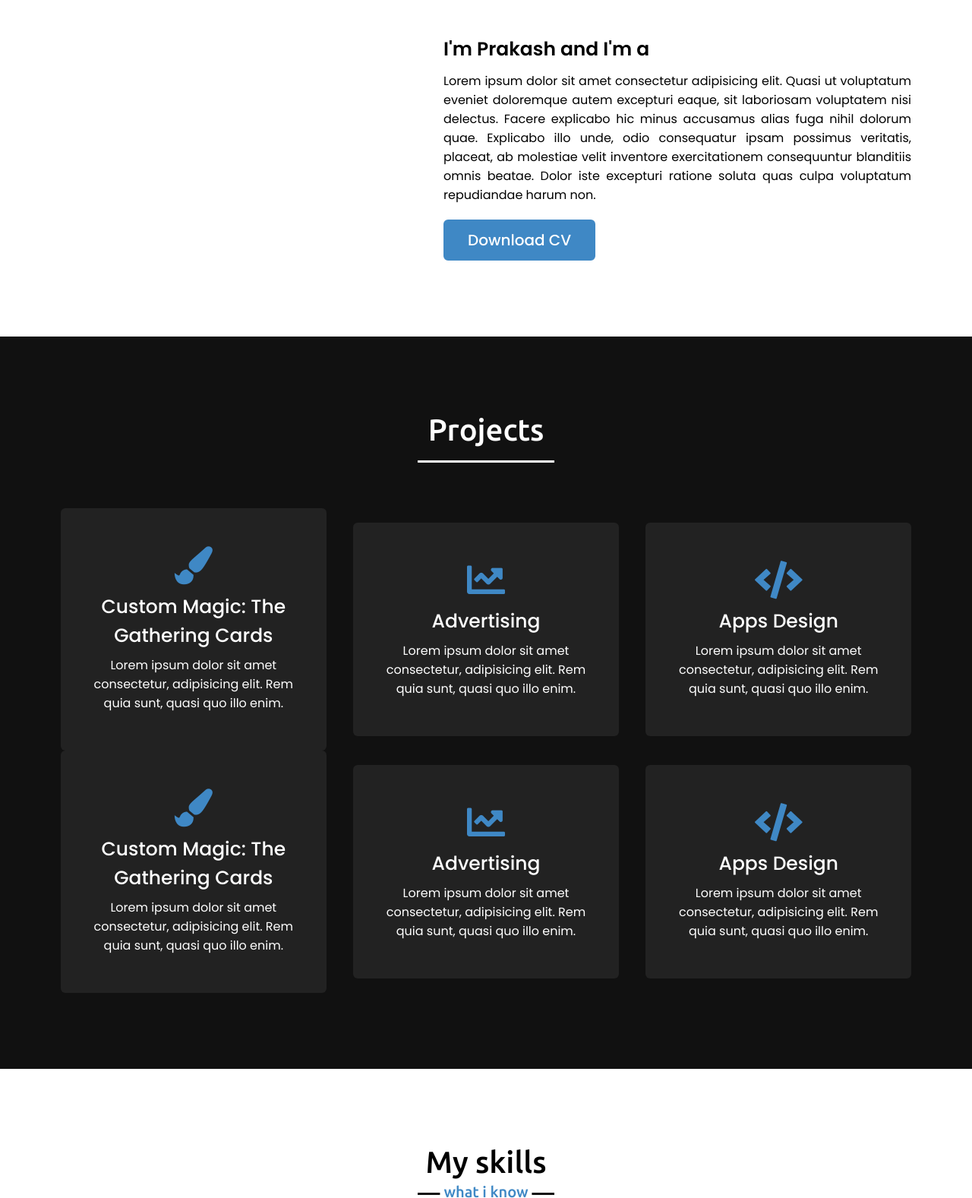
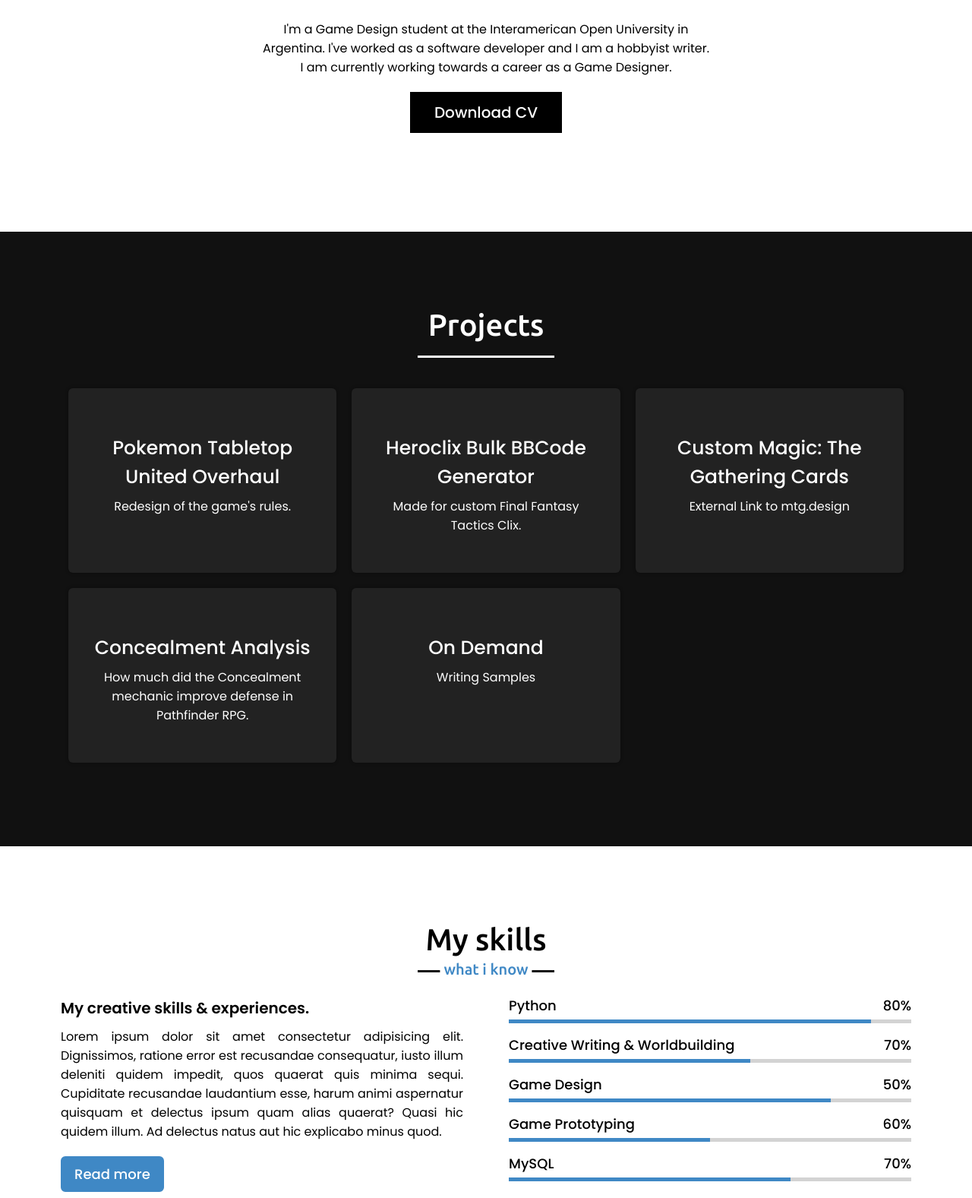
Before and after one commit to pilgrim9/pilgrim9.github.io, a plain HTML site: page index.html in a window 1280 px wide. Shown: the part 980-2557 px from the top of the page at 76% size. Drawn offline with nearby package versions, Linux system fonts and the light colour scheme.

Commit message:
Updated personal section

```diff
--- a/index.html
+++ b/index.html
@@ -20,7 +20,7 @@
     </div>
     <nav class="navbar">
         <div class="max-width">
-            <div class="logo"><a href="#">Manuel</a></div>
+            <div class="logo"><a href="#">Manuel Gorostiaga</a></div>
             <ul class="menu">
                 <li><a href="#home" class="menu-btn">Home</a></li>
                 <li><a href="#about" class="menu-btn">About</a></li>
@@ -39,7 +39,7 @@
         <div class="max-width">
             <div class="home-content">
                 <div class="text-2">Manuel Gorostiaga</div>
-                <div class="text-3">Game Designer, Developer, Writer</div>
+                <div class="text-3">Game Design Student, Developer, Writer</div>
             </div>
         </div>
     </section>
@@ -50,12 +50,10 @@
         <div class="max-width">
             <h2 class="title">About me</h2>
             <div class="about-content">
-                <div class="column left">
-                </div>
-                <div class="column right">
-                    <div class="text">I'm Prakash and I'm a <span class="typing-2"></span></div>
-                    <p>Lorem ipsum dolor sit amet consectetur adipisicing elit. Quasi ut voluptatum eveniet doloremque autem excepturi eaque, sit laboriosam voluptatem nisi delectus. Facere explicabo hic minus accusamus alias fuga nihil dolorum quae. Explicabo illo unde, odio consequatur ipsam possimus veritatis, placeat, ab molestiae velit inventore exercitationem consequuntur blanditiis omnis beatae. Dolor iste excepturi ratione soluta quas culpa voluptatum repudiandae harum non.</p>
-                    <a href="#">Download CV</a>
+
+                <div class="center column">
+                    <p>I'm a Game Design student at the Interamerican Open University in Argentina. I've worked as a software developer and I am a hobbyist writer. I am currently working towards a career as a Game Designer. </p>
+                    <a href="#" >Download CV</a>
                 </div>
             </div>
         </div>
@@ -65,51 +63,43 @@
     <section class="services" id="services">
         <div class="max-width">
             <h2 class="title">Projects</h2>
-            <div class="serv-content">
+            <div class="container">
+
+                <div class="card-wrap">
                     <div class="card">
-                    <div class="box">
-                        <i class="fas fa-paint-brush"></i>
-                        <div class="text">Custom Magic: The Gathering Cards</div>
-                        <p>Lorem ipsum dolor sit amet consectetur, adipisicing elit. Rem quia sunt, quasi quo illo enim.</p>
+                      <div class="text">Pokemon Tabletop United Overhaul</div>
+                      <p>Redesign of the game's rules.</p>
                     </div>
                   </div>
+                <div class="card-wrap">
                   <div class="card">
-                    <div class="box">
-                        <i class="fas fa-chart-line"></i>
-                        <div class="text">Advertising</div>
-                        <p>Lorem ipsum dolor sit amet consectetur, adipisicing elit. Rem quia sunt, quasi quo illo enim.</p>
+                    <div class="text">Heroclix Bulk BBCode Generator</div>
+                    <p>Made for custom Final Fantasy Tactics Clix.</p>
                   </div>
                 </div>
+
+                <a href="https://mtg.design/u/irreverentFox/MOX" target="_blank" class="card-wrap">
                     <div class="card">
-                    <div class="box">
-                        <i class="fas fa-code"></i>
-                        <div class="text">Apps Design</div>
-                        <p>Lorem ipsum dolor sit amet consectetur, adipisicing elit. Rem quia sunt, quasi quo illo enim.</p>
+                      <div class="text">Custom Magic: The Gathering Cards</div>
+                      <p>External Link to mtg.design</p>
                     </div>
+                </a>
             </div>
+            <div class="container">
+                <a target="_blank" class="card-wrap">
+                    <div class="card">
+                      <div class="text">Concealment Analysis</div>
+                      <p>How much did the Concealment mechanic improve defense in Pathfinder RPG.</p>
                     </div>
-            <div class="serv-content">
+                </a>
+                <a href="#contact" class="card-wrap">
                     <div class="card">
-                    <div class="box">
-                        <i class="fas fa-paint-brush"></i>
-                        <div class="text">Custom Magic: The Gathering Cards</div>
-                        <p>Lorem ipsum dolor sit amet consectetur, adipisicing elit. Rem quia sunt, quasi quo illo enim.</p>
+                        <div class="text">
+                            On Demand
                         </div>
+                        <p>Writing Samples</p>
                     </div>
-                <div class="card">
-                    <div class="box">
-                        <i class="fas fa-chart-line"></i>
-                        <div class="text">Advertising</div>
-                        <p>Lorem ipsum dolor sit amet consectetur, adipisicing elit. Rem quia sunt, quasi quo illo enim.</p>
-                    </div>
-                </div>
-                <div class="card">
-                    <div class="box">
-                        <i class="fas fa-code"></i>
-                        <div class="text">Apps Design</div>
-                        <p>Lorem ipsum dolor sit amet consectetur, adipisicing elit. Rem quia sunt, quasi quo illo enim.</p>
-                    </div>
-                </div>
+                </a>
             </div>
         </div>
     </div>
@@ -227,7 +217,7 @@
 
     <!-- footer section start -->
     <footer>
-        <span>Created By <a href="https://www.codingnepalweb.com">CodingNepal</a> | <span class="far fa-copyright"></span> 2020 All rights reserved.</span>
+        <span>Created By Manuel Gorostiaga | <span class="far fa-copyright"></span> 2021 All rights reserved.</span>
     </footer>
 
     <script src="script.js"></script>
--- a/script.js
+++ b/script.js
@@ -1,7 +1,7 @@
 $(document).ready(function(){
     $(window).scroll(function(){
         // sticky navbar on scroll script
-        if(this.scrollY > 20){
+        if(this.scrollY > 300){
             $('.navbar').addClass("sticky");
         }else{
             $('.navbar').removeClass("sticky");
--- a/style.css
+++ b/style.css
@@ -9,6 +9,11 @@
 }
 html{
     scroll-behavior: smooth;
+}
+.center {
+    margin: auto;
+    width: 50%;
+    padding: 10px;
 }
 
 /* custom scroll bar */
@@ -52,7 +57,7 @@ section .title{
     text-align: center;
     font-size: 40px;
     font-weight: 500;
-    margin-bottom: 60px;
+    margin-bottom: 30px;
     padding-bottom: 20px;
     font-family: 'Ubuntu', sans-serif;
 }
@@ -85,11 +90,10 @@ section .title::after{
     padding: 15px 0;
     font-family: 'Ubuntu', sans-serif;
     transition: all 0.3s ease;
-    background: #3F88C5;
 }
 .navbar.sticky{
     padding: 15px 0;
-    background: #3F88C5;
+    background: #000;
 }
 .navbar .max-width{
     display: flex;
@@ -106,7 +110,7 @@ section .title::after{
     transition: all 0.3s ease;
 }
 .navbar.sticky .logo a span{
-    color: #fff;
+    color: #000;
 }
 .navbar .menu li{
     list-style: none;
@@ -114,7 +118,7 @@ section .title::after{
 }
 .navbar .menu li a{
     display: block;
-    color: #fff;
+    color: #000;
     font-size: 18px;
     font-weight: 500;
     margin-left: 25px;
@@ -123,8 +127,11 @@ section .title::after{
 .navbar .menu li a:hover{
     color: #3F88C5;
 }
+.navbar.sticky .menu li a{
+    color: #fff;
+}
 .navbar.sticky .menu li a:hover{
-    color: #fff;
+    color: #3F88C5;
 }
 
 /* menu btn styling */
@@ -191,14 +198,10 @@ section .title::after{
     font-size: 75px;
     font-weight: 600;
     text-align: center;
-
-    /* margin-left: -3px; */
 }
 .home .home-content .text-3{
     font-size: 40px;
     margin: 5px 0;
-    margin-left: -5px;
-
     text-align: center;
 }
 .home .home-content .text-3 span{
@@ -225,44 +228,34 @@ section .title::after{
 /* about section styling */
 /* .about .title::after{
 } */
-.about .about-content .left{
-    width: 45%;
+
+.about .about-content .center{
+    width: 55%;
+    text-align: center;
 }
-.about .about-content .left img{
-    height: 400px;
-    width: 400px;
-    object-fit: cover;
-    border-radius: 6px;
-}
-.about .about-content .right{
-    width: 55%;
-}
-.about .about-content .right .text{
+.about .about-content .center .text{
     font-size: 25px;
     font-weight: 600;
     margin-bottom: 10px;
 }
-.about .about-content .right .text span{
+.about .about-content .center .text span{
     color: #3F88C5;
 }
-.about .about-content .right p{
-    text-align: justify;
-}
-.about .about-content .right a{
+
+.about .about-content .center a{
     display: inline-block;
-    background: #3F88C5;
+    background: #000;
     color: #fff;
     font-size: 20px;
     font-weight: 500;
     padding: 10px 30px;
-    margin-top: 20px;
-    border-radius: 6px;
-    border: 2px solid #3F88C5;
+    margin: 20px;
+    border: 2px solid #000;
     transition: all 0.3s ease;
 }
-.about .about-content .right a:hover{
+.about .about-content .center a:hover{
     color: #3F88C5;
-    background: none;
+    /* background: none; */
 }
 
 /* services section styling */
@@ -274,13 +267,24 @@ section .title::after{
 .teams .title::before{
     background: #fff;
 }
-/* .services .title::after, */
-/* .teams .title::after{
-    background: #111;
-    content: "what i provide";
-} */
-.services .serv-content .card{
+
+
+.services .container {
+    display: flex;
+    flex-flow: row wrap;
+  }
+
+.services .card-wrap {
+    flex: 0 0 33.333%;
+    display: flex;
+    padding: 10px; /* gutter width */
+}
+
+.services .card {
+    box-shadow: 0 0 4px rgba(0,0,0,0.4);
+    flex: 0 0 100%;
     width: calc(33% - 20px);
+    color: #fff;
     background: #222;
     text-align: center;
     border-radius: 6px;
@@ -288,24 +292,19 @@ section .title::after{
     cursor: pointer;
     transition: all 0.3s ease;
 }
-.services .serv-content .card:hover{
+.services .card:hover{
     background: #3F88C5;
 }
-.services .serv-content .card .box{
-    transition: all 0.3s ease;
-}
-.services .serv-content .card:hover .box{
-    transform: scale(1.05);
-}
-.services .serv-content .card i{
+
+.services .card i{
     font-size: 50px;
     color: #3F88C5;
     transition: color 0.3s ease;
 }
-.services .serv-content .card:hover i{
+.services .card:hover i{
     color: #fff;
 }
-.services .serv-content .card .text{
+.services .card .text{
     font-size: 25px;
     font-weight: 500;
     margin: 10px 0 7px 0;
```
Lines whose indentation alone changed are shown as unchanged.
